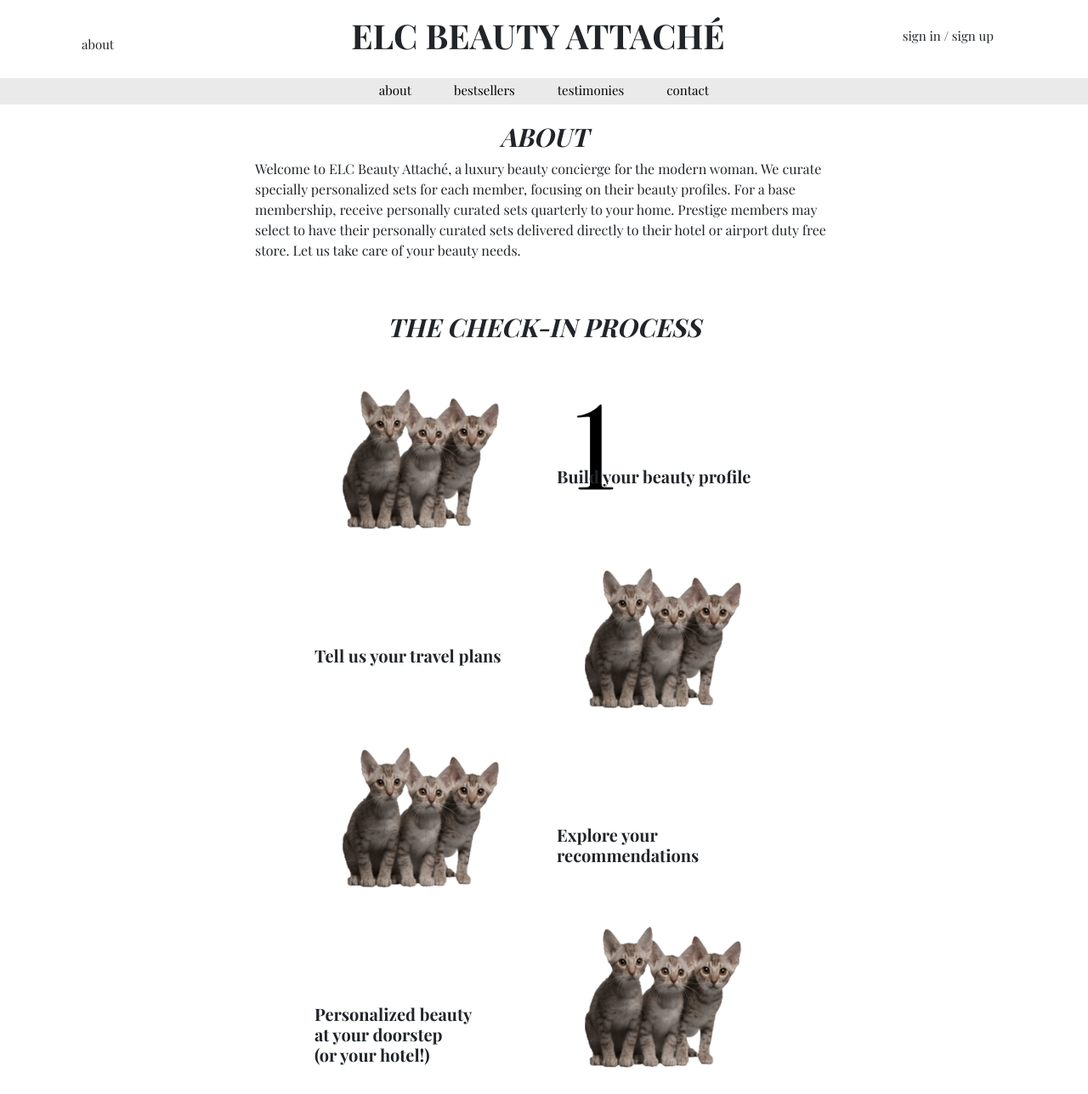
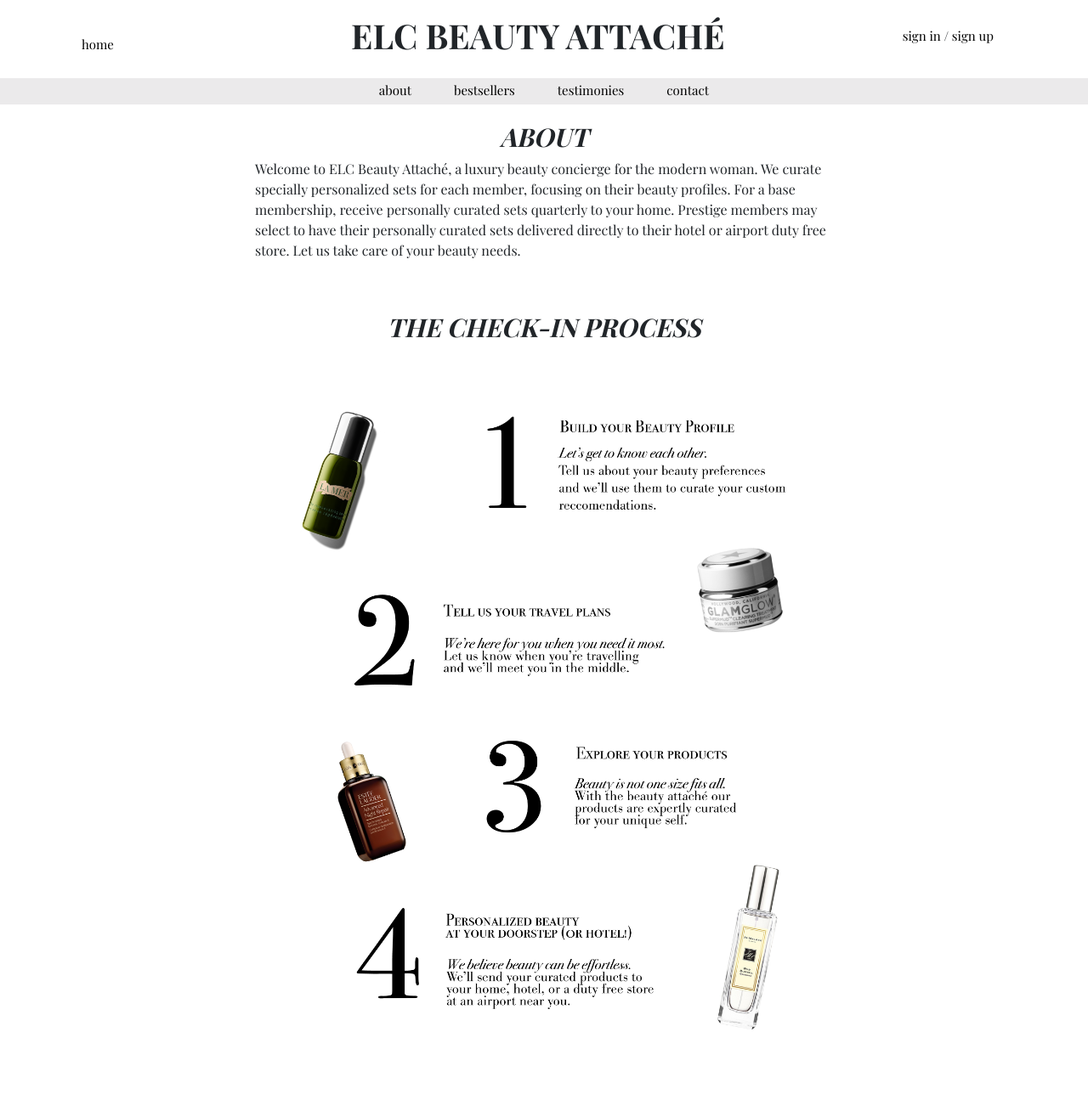
Before and after one commit to elizabethmchan2/elc_hackathon, a PHP site: page /about.html in a window 1280 px wide. Shown: the whole page at 85% size. After the commit the page ends 1212 px from the top, so only its background shows below. Run offline with PHP 8.4, Linux system fonts and the light colour scheme; some libraries are stand-ins or nearby versions; some web fonts are replaced.

Commit message:
fixed nav bar and added graphic in about page

```diff
--- a/about.html
+++ b/about.html
@@ -21,9 +21,17 @@
 
 
     <div class="navbar">
-      <div class = "item1"> <h5> about </h5> </div>
+      <div class="item1">
+        <h5> <span> <a id="home" href="index.html">home</a></span> </h5>
+      </div>
       <div class = "item2"> <h1> ELC BEAUTY ATTACHÉ </h1> </div>
-      <div class = "item3"> <h5> sign in / sign up </h5> </div>
+      <div class="item3">
+      <h5>
+        <span> <a id="signin" href="signup.html">sign in</a></span>
+        /
+        <span> <a id="signup" href="signup.html">sign up </a> </span>
+      </h5>
+      </div>
     </div>
 
     <div class="small_navbar">
@@ -55,7 +63,8 @@
       <div class="container">
         <h1 class="check_in_header"> THE CHECK-IN PROCESS </h1>
         <div class="row justify-content-md-center">
-          <div class="col-md-3 steps">
+          <img src = "images/checkin2.png">
+          <!-- <div class="col-md-3 steps">
             <img src = "images/cats.png">
           </div>
           <div class="col-md-3 steps info">
@@ -66,7 +75,6 @@
         <div class="row justify-content-md-center">
           <div class="col-md-3 steps info">
             <h5>Tell us your travel plans</h5>
-            <!-- <img src = "images/cats.png"> -->
           </div>
           <div class="col-md-3 steps">
             <img src="images/cats.png">
@@ -75,7 +83,6 @@
         <div class="row justify-content-md-center">
           <div class="col-md-3 steps">
             <img src="images/cats.png">
-            <!-- <img src = "images/cats.png"> -->
           </div>
           <div class="col-md-3 steps info">
             <h5>Explore your recommendations </h5>
@@ -84,12 +91,11 @@
         <div class="row justify-content-md-center">
           <div class="col-md-3 steps info">
             <h5>Personalized beauty <br> at your doorstep <br> (or your hotel!) </h5>
-            <!-- <img src = "images/cats.png"> -->
           </div>
           <div class="col-md-3 steps">
             <img src="images/cats.png">
           </div>
-        </div>
+        </div> -->
       </div>
     </div>
 
--- a/css/style.css
+++ b/css/style.css
@@ -7,8 +7,13 @@
     display: flex;
     width: 100%;
     justify-content: space-between;
+
 }
 
+.item3 h5 span {
+    text-decoration: none;
+    color: black;
+}
 
 .item1 h5 {
     font-family: 'Playfair Display', serif;
@@ -18,10 +23,7 @@
     margin-left: 80px;
 }
 
-.item1 :hover, .item3 :hover {
-    color: #6DD3C2;
-    cursor: pointer;
-}
+
 
 .item2 h1 {
     font-family: 'Playfair Display', serif;
@@ -36,6 +38,18 @@
     font-weight: 400;
     font-size: 15px;
     margin-right: 95px;
+}
+
+#signin, #signup, #home {
+    text-decoration: none;
+    color: black;
+
+}
+#signin:hover,
+#signup:hover,
+#home:hover {
+    color: #6DD3C2;
+    cursor: pointer;
 }
 
 
@@ -164,10 +178,8 @@
 
 /* check in walkthrough */
 
-.steps img {
-    max-width: 250px;
-    max-height: 250px;
-
+.check_in img {
+    height: 100vh;
 }
 
 
@@ -185,7 +197,7 @@
 }
 
 
-
+/*
 .info {
     position: relative;
 
@@ -216,4 +228,4 @@
     font-family: 'Playfair Display',
     serif;
     font-weight: 400;
-}
+} */
```
Also changed, not shown: images/checkin.png (added), images/checkin2.png (added).
